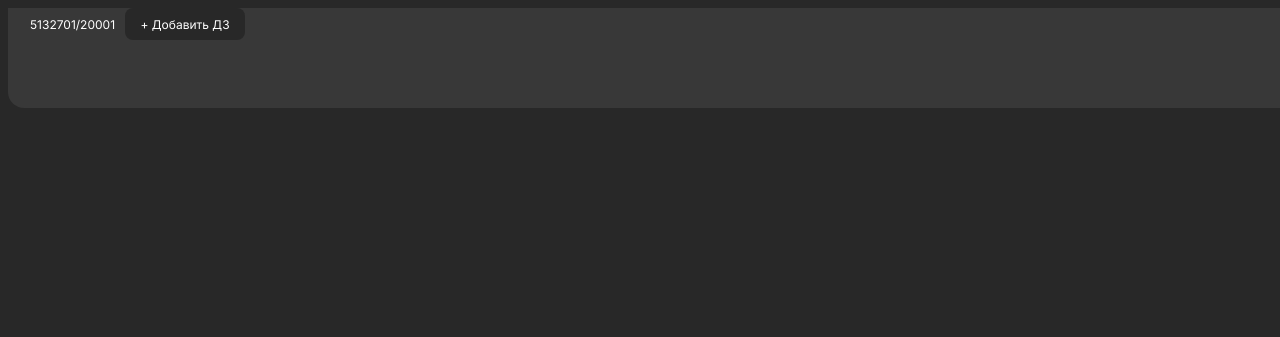
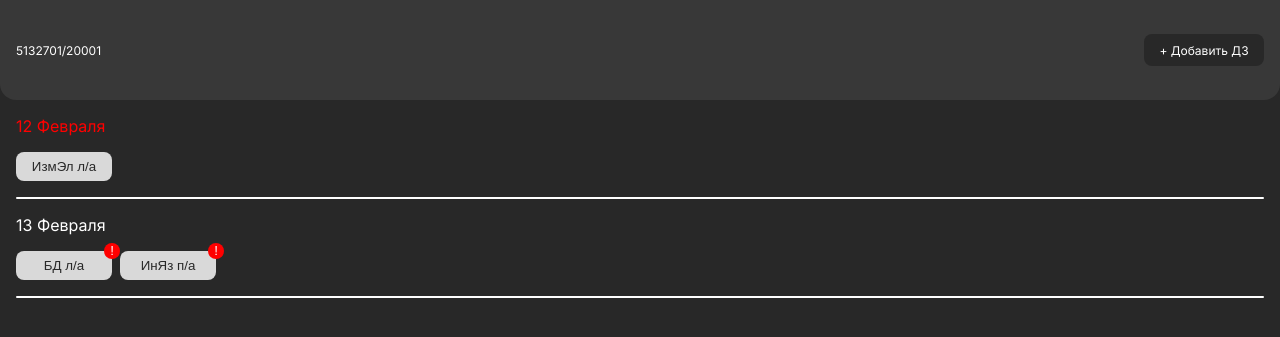
Before and after one commit to alkokovad/PolyToDo, a Django app: page / in a window 1280 px wide. Shown: the top 337 px of the page. Run offline with Django 4.2, Linux system fonts and the light colour scheme; style sheets or scripts are compiled from the project's sources.

Commit message:
badass front-end is done

```diff
--- a/Core/settings.py
+++ b/Core/settings.py
@@ -125,7 +125,8 @@ USE_TZ = True
 # Includes files (CSS, JavaScript, Images)
 # https://docs.djangoproject.com/en/4.2/howto/static-files/
 
-STATIC_URL = '/Static/'
+STATIC_URL = 'Static/'
+STATICFILES_DIRS = ('Static',)
 
 # Default primary key field type
 # https://docs.djangoproject.com/en/4.2/ref/settings/#default-auto-field
--- a/Static/css/Includes/header.css
+++ b/Static/css/Includes/header.css
@@ -1,20 +1,24 @@
 @import url("https://fonts.googleapis.com/css2?family=Inter:wght@100..900&display=swap");
-nav {
+header {
   position: fixed;
   height: 100px;
-  width: 100%;
+  width: calc(100% - 32px);
   padding: 0 16px;
   background-color: #383838;
   border-radius: 0 0 16px 16px;
+  display: flex;
+  flex-direction: row;
+  justify-content: space-between;
 }
-nav .auth {
+header .auth {
   border: none;
   background-color: transparent;
   color: white;
   font: 400 12px "Inter", sans-serif;
-  margin: 0;
+  margin: auto 0;
+  padding: 0;
 }
-nav .homework {
+header .homework {
   height: 32px;
   width: 120px;
   border-radius: 8px;
@@ -22,7 +26,8 @@ nav .homework {
   background-color: #282828;
   color: white;
   font: 400 12px "Inter", sans-serif;
-  margin: 0;
+  margin: auto 0;
+  padding: 0;
 }
 
 /*# sourceMappingURL=header.css.map */
--- a/Static/css/Includes/header.scss
+++ b/Static/css/Includes/header.scss
@@ -10,19 +10,23 @@ $in3: 32px;
 $f1: 400 12px 'Inter', sans-serif;
 $f2: 400 16px 'Inter', sans-serif;
 
-nav {
+header {
   position: fixed;
   height: $sec1;
-  width: 100%;
+  width: calc(100% - $in3);
   padding: 0 $in2;
   background-color: $nav-color;
   border-radius: 0 0 $in2 $in2;
+  display: flex;
+  flex-direction: row;
+  justify-content: space-between;
   .auth {
     border: none;
     background-color: transparent;
     color: white;
     font: $f1;
-    margin: 0;
+    margin: auto 0;
+    padding: 0;
   }
   .homework {
     height: $in3;
@@ -32,6 +36,7 @@ nav {
     background-color: $main-color;
     color: white;
     font: $f1;
-    margin: 0;
+    margin: auto 0;
+    padding: 0;
   }
 }
--- a/Static/css/Includes/index.css
+++ b/Static/css/Includes/index.css
@@ -1,6 +1,10 @@
 @import url("https://fonts.googleapis.com/css2?family=Inter:wght@100..900&display=swap");
 body {
   background-color: #282828;
+  margin: 0;
+}
+body main {
+  padding-top: 100px;
 }
 
 /*# sourceMappingURL=index.css.map */
--- a/Static/css/Includes/index.scss
+++ b/Static/css/Includes/index.scss
@@ -1,7 +1,12 @@
 @import url('https://fonts.googleapis.com/css2?family=Inter:wght@100..900&display=swap');
 
 $main-color: #282828;
+$sec1: 100px;
 
 body {
   background-color: $main-color;
+  margin: 0;
+  main {
+    padding-top: $sec1;
+  }
 }
--- /dev/null
+++ b/Static/css/ToDo/todo.css
@@ -0,0 +1,53 @@
+@import url("https://fonts.googleapis.com/css2?family=Inter:wght@100..900&display=swap");
+.day {
+  padding: 16px 16px 0 16px;
+  display: flex;
+  flex-direction: column;
+  gap: 16px;
+  justify-content: start;
+}
+.day h3 {
+  font: 400 16px "Inter", sans-serif;
+  color: white;
+  margin: 0;
+}
+.day .today {
+  color: red;
+}
+.day div {
+  display: flex;
+  flex-direction: row;
+  gap: 8px;
+}
+.day div button {
+  position: relative;
+  height: 29px;
+  width: 96px;
+  justify-content: center;
+  background-color: #D9D9D9;
+  color: #282828;
+  border: none;
+  border-radius: 8px;
+}
+.day div button span {
+  position: absolute;
+  right: -8px;
+  top: -8px;
+  background-color: red;
+  border-radius: 8px;
+  width: 16px;
+  height: 16px;
+  justify-content: center;
+  color: white;
+}
+.day hr {
+  padding: 0 16px;
+  margin: 0;
+  height: 2px;
+  width: calc(100% - 32px);
+  background-color: white;
+  border: none;
+  border-radius: 1px;
+}
+
+/*# sourceMappingURL=todo.css.map */
--- a/Static/css/ToDo/todo.scss
+++ b/Static/css/ToDo/todo.scss
@@ -0,0 +1,66 @@
+@import url('https://fonts.googleapis.com/css2?family=Inter:wght@100..900&display=swap');
+
+$nav-color: #383838;
+$main-color: #282828;
+$sub-color: #D9D9D9;
+$sec1: 100px;
+$sec2: 120px;
+$sec3: 29px;
+$sec4: 96px;
+$sec5: 2px;
+$in1: 8px;
+$in2: 16px;
+$in3: 32px;
+$f1: 400 12px 'Inter', sans-serif;
+$f2: 400 16px 'Inter', sans-serif;
+
+.day {
+  padding: $in2 $in2 0 $in2;
+  display: flex;
+  flex-direction: column;
+  gap: 16px;
+  justify-content: start;
+  h3 {
+    font: $f2;
+    color: white;
+    margin: 0;
+  }
+  .today {
+    color: red;
+  }
+  div {
+    display: flex;
+    flex-direction: row;
+    gap: $in1;
+    button {
+      position: relative;
+      height: $sec3;
+      width: $sec4;
+      justify-content: center;
+      background-color: $sub-color;
+      color: $main-color;
+      border: none;
+      border-radius: $in1;
+      span {
+        position: absolute;
+        right: -$in1;
+        top: -$in1;
+        background-color: red;
+        border-radius: $in1;
+        width: $in2;
+        height: $in2;
+        justify-content: center;
+        color: white;
+      }
+    }
+  }
+  hr {
+    padding: 0 $in2;
+    margin: 0;
+    height: 2px;
+    width: calc(100% - $in3);
+    background-color: white;
+    border: none;
+    border-radius: 1px;
+  }
+}
--- a/Templates/Includes/header.html
+++ b/Templates/Includes/header.html
@@ -1,5 +1,5 @@
 {% load static %}
-<nav>
+<header>
     <button class="auth">5132701/20001</button>
     <button class="homework">+ Добавить ДЗ</button>
-</nav>
+</header>
--- a/Templates/ToDo/todo.html
+++ b/Templates/ToDo/todo.html
@@ -9,5 +9,25 @@ ToDo такая-то
 {% endblock %}
 
 {% block main %}
-Важное ДЗ по датам бла-бла-бла
+<div class="day">
+    <h3 class="today">12 Февраля</h3>
+    <div class="subjects">
+        <button>ИзмЭл л/а</button>
+    </div>
+    <hr>
+</div>
+<div class="day">
+    <h3>13 Февраля</h3>
+    <div class="subjects">
+        <button>
+            БД л/а
+            <span>!</span>
+        </button>
+        <button>
+            ИнЯз п/а
+            <span>!</span>
+        </button>
+    </div>
+    <hr>
+</div>
 {% endblock %}
```
Also changed, not shown: Static/css/Subject/subject.css (added, +31 -0 lines), Static/css/Subject/subject.scss (+42 -0 lines), Templates/Subject/subject.html (+32 -1 lines), 4 other files.
